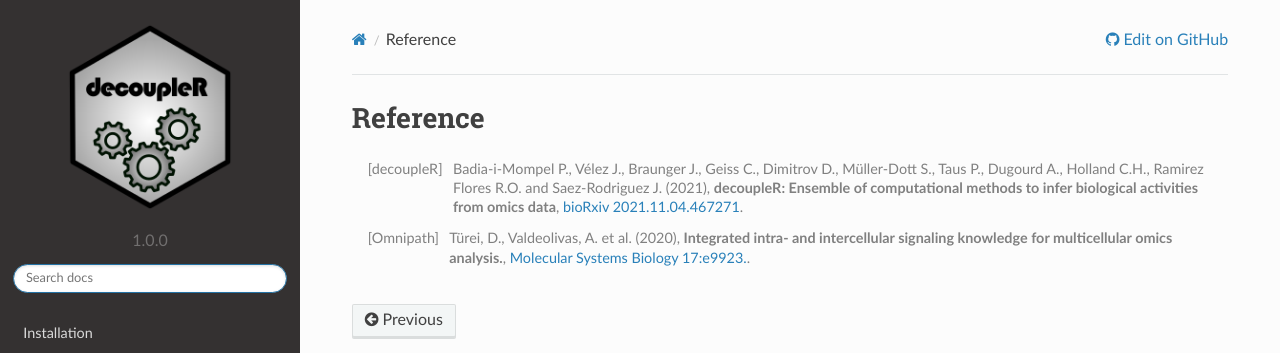
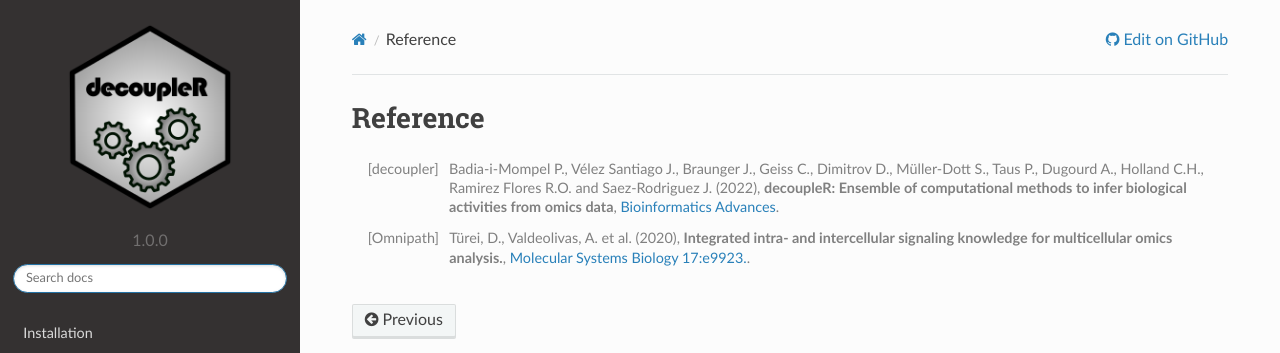
Before and after one commit to saezlab/decoupler-py, a Sphinx documentation site: the page built from docs/source/reference.rst, in a window 1280 px wide. Shown: the top 353 px of the page. Built offline with Sphinx 7.4.7 and the Read the Docs theme 2.0.0, drawn with Linux system fonts in a browser that asks for light colours.

Commit message:
Updated reference

```diff
--- a/docs/source/reference.rst
+++ b/docs/source/reference.rst
@@ -1,10 +1,10 @@
 Reference
 ----------
 
-.. [decoupleR] Badia-i-Mompel P., Vélez J., Braunger J., Geiss C., Dimitrov D.,
+.. [decoupler] Badia-i-Mompel P., Vélez Santiago J., Braunger J., Geiss C., Dimitrov D.,
     Müller-Dott S., Taus P., Dugourd A., Holland C.H., Ramirez Flores R.O. and
-    Saez-Rodriguez J. (2021), **decoupleR: Ensemble of computational methods to infer biological activities
-    from omics data**, `bioRxiv 2021.11.04.467271 <https://doi.org/10.1101/2021.11.04.467271>`__.
+    Saez-Rodriguez J. (2022), **decoupleR: Ensemble of computational methods to infer biological activities
+    from omics data**, `Bioinformatics Advances <https://doi.org/10.1093/bioadv/vbac016>`__.
 
 .. [Omnipath] Türei, D., Valdeolivas, A. et al. (2020), **Integrated intra- and intercellular signaling
     knowledge for multicellular omics analysis.**, `Molecular Systems Biology 17:e9923. <https://doi.org/10.15252/msb.20209923>`__.
```
Also changed, not shown: README.md (+4 -4 lines).
